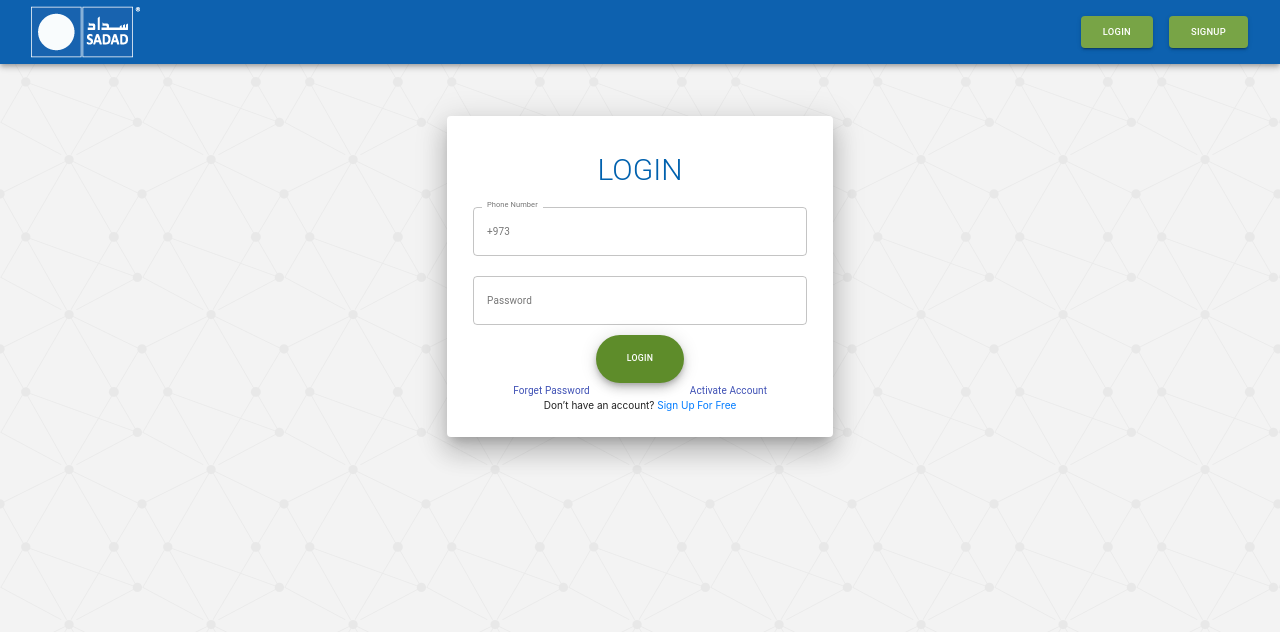
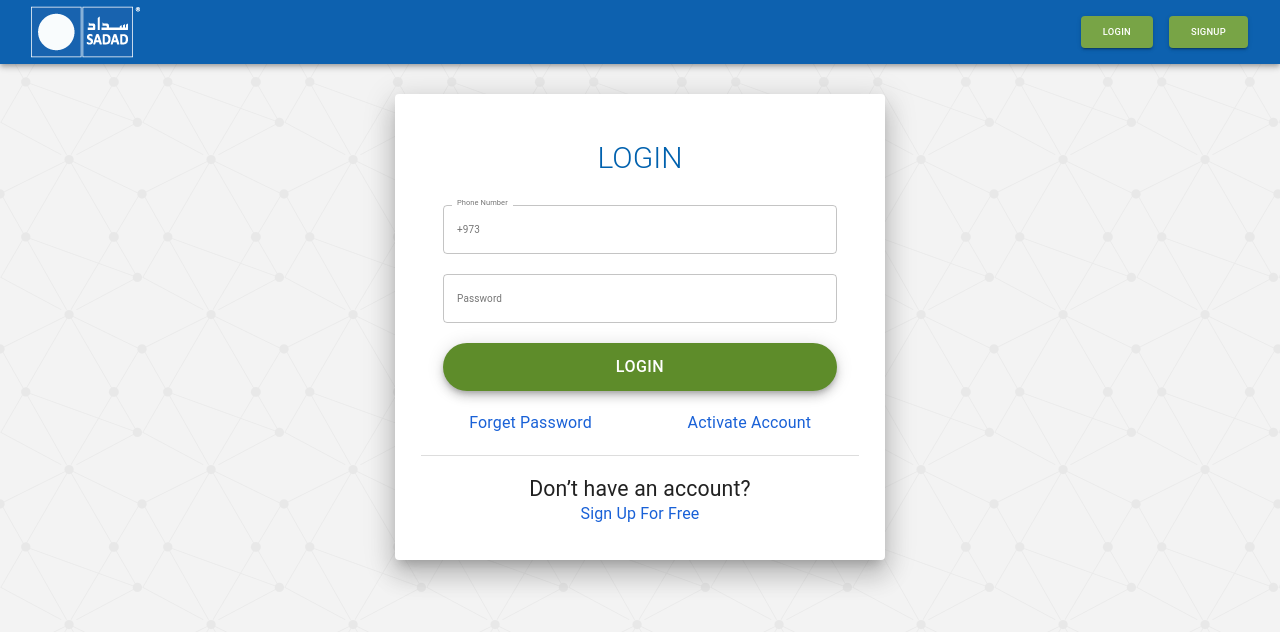
Before and after one commit to FatimaGillaniShah/Web-Payment, a React (Create React App) app: page /login in a window 1280 px wide. Shown: the top 632 px of the page. Built offline with nearby package versions, Linux system fonts and the light colour scheme; no server answers.

Commit message:
Revamp > AddToCart, SP, SG, Login

```diff
--- a/src/components/AddToCart.js
+++ b/src/components/AddToCart.js
@@ -4,10 +4,9 @@ import { connect } from 'react-redux';
 import _ from 'lodash';
 import Card from '@material-ui/core/Card';
 import CardContent from '@material-ui/core/CardContent';
-import { Grid, Container, CardActions } from '@material-ui/core';
+import { Grid, Container, CardActions, FormControl } from '@material-ui/core';
 import TextField from '@material-ui/core/TextField';
 import Fab from '@material-ui/core/Fab';
-import NavigationIcon from '@material-ui/icons/Navigation';
 import InputAdornment from '@material-ui/core/InputAdornment';
 
 const styles = {
@@ -34,9 +33,16 @@ const styles = {
     cardGrid: {
         margin: 'auto'
     },
+    SelectCardText:{
+        color:'#1961d7',
+        fontSize:'medium'
+    },
     AddToCartBtn: {
         margin: 'auto',
-        backgroundColor: '#5E8C2A'
+        backgroundColor: '#5E8C2A',
+        marginBottom:'10%',
+        width:'60%',
+        fontSize:'medium'
     },
     extendedIcon: {
         marginRight: 'theme.spacing(1)',
@@ -45,8 +51,13 @@ const styles = {
 
       },
       textField: {
-        width: 200,
+        width: '90%'
       }
+      ,
+      CardContentSegments: {
+        padding: '20px'
+      },
+
 
 }
 
@@ -302,27 +313,31 @@ class AddToCart extends Component {
         }
         return (
 
-            <Container maxWidth="xl">
-                <Grid container>
+            <Container xl={12}>
+                <Grid container spacing={10}>
                     <Grid item xs={12} sm={12} md={6} lg={6} xl={6} style={styles.cardGrid}>
-
                         <Card elevation={16} style={styles.card}>
-
-                            <img src={serviceImage} alt="Img" />
-                            <CardContent style={styles.content}>
-
+                            <CardContent>
+                                <Fragment>
+                                    <Grid>
+                                        <Grid item style={styles.CardContentSegments}>
+                                        <img src={serviceImage} alt="Img" />
+                                        </Grid>
+                                    </Grid>
+                                </Fragment>
                                 {servicePaymentTargets !== null && servicePaymentTargets !== undefined ? (
 
                                     servicePaymentTargetsArray.map(e =>
 
-                                        <div className="form-group" key={e}>
-                                            <label>Phone Number*</label>
-                                            <fieldset>
-                                                {this.inputForTarget(e)}
-                                            </fieldset>
-                                            <span className="field-validation-valid" data-valmsg-for="@target.Key" data-valmsg-replace="true"></span>
-                                        </div>
+                                        <Fragment>
 
+                                            <Grid>
+                                                <Grid item key={e} style={styles.CardContentSegments}>
+                                                    {this.inputForTarget(e)}
+                                                </Grid>
+                                            </Grid>
+                                        <span className="field-validation-valid" data-valmsg-for="@target.Key" data-valmsg-replace="true"></span>
+                                        </Fragment>
                                     )
 
                                 ) : (
@@ -332,33 +347,59 @@ class AddToCart extends Component {
 
                                 {fixedAmounts.length > 0 ? (
                                     <Fragment>
+                                        <Grid>
+                                            <Grid item style={styles.CardContentSegments}>
                                         <input id="amount" name="amount" type="hidden" value="1.000" />
                                         <fieldset>
-                                            <label>Select Cards*</label>
+                                            <label style={styles.SelectCardText}>Select Card*</label>
                                             <div className="add-demo">
                                                 {
                                                     fixedAmounts.map(e =>
-                                                        <a id="focusmeplease" onClick={(data) => this.amount(e, data)} className="waves-effect waves-block fixedAmountChoice" key={e} value={e}>BHD {e}</a>
+                                                        <a onClick={(data) => this.amount(e, data)} key={e} value={e}>BHD {e}</a>
                                                     )
                                                 }
                                             </div>
                                         </fieldset>
+                                        </Grid>
+                                        <Grid item style={styles.CardContentSegments}>
 
-                                        <TextField id="quantity" label="Quantity" type="number" value={this.state.quantity} onChange={this.updateInput} />
-
+                                        <TextField
+                                        id="quantity"
+                                        label="Quantity"
+                                        type="number"
+                                        style={styles.textField}
+                                        value={this.state.quantity}
+                                        onChange={this.updateInput}
+                                        variant="outlined"
+                                        />
+                                        </Grid>
+                                        </Grid>
                                     </Fragment>
 
                                 ) : (
 
                                         <Fragment>
-                                            <TextField id="amount" ref="amount" label="Amount" type="number" value={this.state.amount} onChange={this.updateAmount} />
+                                            <Grid>
+                                                <Grid item style={styles.CardContentSegments}>
+                                            <TextField
+                                                label="Amount"
+                                                id="amount"
+                                                type="number"
+                                                ref="amount"
+                                                value={this.state.amount}
+                                                style={styles.textField}
+                                                onChange={this.updateAmount}
+                                                variant="outlined"
+                                            />
+                                            </Grid>
+                                            </Grid>
+
                                         </Fragment>
 
                                     )}
                             </CardContent>
                             <CardActions>
                                 <Fab variant="extended" color="primary" aria-label="add" style={styles.AddToCartBtn} onClick={() => this.saveIntoCart(serviceObject)}>
-                                    <NavigationIcon style={styles.extendedIcon} />
                                     Add To Cart
                                 </Fab>
                             </CardActions>
@@ -366,10 +407,10 @@ class AddToCart extends Component {
                     </Grid>
                 </Grid>
 
+                </Container>
 
 
-
-                {/* <div className="AddToCart">
+                /* <div className="AddToCart">
                 <div className="header-logo">
                     <img src={serviceImage} className="img-responsive" alt="ServiceImg" />
                 </div>
@@ -458,8 +499,8 @@ class AddToCart extends Component {
                     </div>
                     <div className="AddToCartFormFooter"></div>
                 </form>
-            </div> */}
-            </Container>
+            </div> */
+
         );
 
     }
--- a/src/components/Home.js
+++ b/src/components/Home.js
@@ -35,9 +35,7 @@ const styles = {
   LinkText: {
     color: 'white',
     cursor: 'pointer'
-  },
-
-
+  }
 }
 
 
--- a/src/components/Login.js
+++ b/src/components/Login.js
@@ -1,4 +1,4 @@
-import React, { Component } from 'react';
+import React, { Component, Fragment } from 'react';
 import '../content/css/login.css';
 import { LoginRequestInfo } from '../api/ApiCalls';
 import _ from 'lodash';
@@ -14,56 +14,33 @@ import InputAdornment from '@material-ui/core/InputAdornment';
 import Link from '@material-ui/core/Link';
 
 const styles = {
-    card: {
-        width: '67%',
-        margin: 'auto'
+    mainGrid: {
+        margin:'auto',
+        marginTop:'30px',
       },
-    media: {
-        height: 0,
-        paddingTop: '56.25%'
+      Card:{
+          width:'85%',
+          margin:'auto'
       },
-    avatarEven: {
-        backgroundColor: '#1cc1f7'
+      CardSegments: {
+        padding:'10px'
       },
-    avatarOdd: {
-        backgroundColor: '#1961d7'
+      CardSegmentSeparator: {
+        borderBottom:'1px solid #ddd'
       },
-    avatarImage: {
-        maxWidth: '85%'
+      CardFields:{
+          width:'90%'
       },
-    LinkText: {
-        color: 'black'
-    },
-    cardGrid: {
-        margin: 'auto',
-        paddingTop: '7%'
-    },
-    AddToCartBtn: {
+      LoginBtn: {
           margin: 'auto',
           backgroundColor: '#5E8C2A',
-        width:'25%'
+          width:'90%',
+          fontSize:'medium'
       },
-    extendedIcon: {
-        marginRight: 'theme.spacing(1)',
-    },
-    margin: {
-
-    },
-    withoutLabel: {
-
-    },
-    textField: {
-        width: 200,
-    },
-    root: {
-        display: 'flex',
-        flexWrap: 'wrap',
-    },
-    FormControl: {
-        width: '100%',
-        padding: '10px'
+      LinkText:{
+        color:'#1961d7',
+        fontSize: 'medium'
       }
-
 }
 
 const initialState = {
@@ -216,52 +193,67 @@ class Login extends Component {
 
             <Container xl={12}>
                 <Grid container spacing={10}>
-                    <Grid item xs={12} sm={12} md={6} lg={6} xl={6} style={styles.cardGrid}>
-                        <Card elevation={16} style={styles.card}>
+                    <Grid item xs={11} sm={11} md={8} lg={6} xl={6} style={styles.mainGrid}>
+                        <Card elevation={16} style={styles.Card}>
                             <CardContent>
+                                <Grid>
+                                    <Grid item style={styles.CardSegments}>
                                         <Typography gutterBottom variant="h3" component="h2" style={{color:'#0061ae', fontWeight:'300'}}>LOGIN</Typography>
+                                    </Grid>
 
-                                <FormControl style={styles.FormControl}>
+                                    <Grid item style={styles.CardSegments}>
                                         <TextField
                                             label="Phone Number"
                                             variant="outlined"
-                                        InputProps={{
-                                            startAdornment: <InputAdornment position="start">+973</InputAdornment>,
-                                        }}
+                                            type="text"
+                                            InputProps={{startAdornment: <InputAdornment position="start">+973</InputAdornment>}}
                                             name='phone'
                                             value={this.state.msisdn}
                                             onChange={this.handleChange}
+                                            style={styles.CardFields}
                                         />
                                         {this.state.phoneError ? <div className='alert alert-danger' style={{ fontSize: '15px' }}>{this.state.phoneError}</div> : null}
+                                    </Grid>
 
-                                </FormControl>
-
-                                <FormControl style={styles.FormControl}>
+                                    <Grid item style={styles.CardSegments}>
                                         <TextField
                                             label="Password"
                                             variant="outlined"
                                             type="password"
+                                            name='password'
                                             value={this.state.password}
                                             onChange={this.handleChange}
+                                            style={styles.CardFields}
                                         />
                                     {this.state.passwordError ? <div className='alert alert-danger' style={{ fontSize: '15px' }}>{this.state.passwordError}</div> : null}
-                                </FormControl>
+                                    </Grid>
 
-                                <FormControl style={{width:'100%', margin:'auto'}}>
-                                <Fab variant="extended" color="primary" aria-label="add" style={styles.AddToCartBtn}  onClick={this.login}>
-                                    Login
-                                </Fab>
-                                </FormControl>
+                                    <Grid item style={styles.CardSegments}>
+                                        <Fab variant="extended" color="primary" aria-label="add" style={styles.LoginBtn}  onClick={this.login}>Login</Fab>
+                                    </Grid>
 
-                                <FormControl style={{width:'50%', margin:'auto'}}>
-                                    <Link href="/forgetPassword/"><Typography>Forget Password</Typography></Link>
-                                </FormControl>
-                                <FormControl style={{width:'50%', margin:'auto'}}>
-                                    <Link href="/activateAccount/"><Typography>Activate Account</Typography></Link>
-                                </FormControl>
-                                <FormControl>
-                                <div className="footer" >Don’t have an account? <a href="/signup">Sign Up For Free</a></div>
-                                </FormControl>
+                                    <Grid item style={styles.CardSegments}>
+
+                                        <Grid container>
+                                            <Grid item xs={12} sm={12} md={12} lg={6} xl={6}>
+                                                <Link href="/forgetPassword/"><Typography style={styles.LinkText}>Forget Password</Typography></Link>
+                                            </Grid>
+                                            <Grid item xs={12} sm={12} md={12} lg={6} xl={6}>
+                                                <Link href="/activateAccount/"><Typography style={styles.LinkText}>Activate Account</Typography></Link>
+                                            </Grid>
+                                        </Grid>
+
+                                    </Grid>
+                                    <Grid item style={styles.CardSegments}>
+                                        <Typography style={styles.CardSegmentSeparator}></Typography>
+                                    </Grid>
+
+                                    <Grid item style={styles.CardSegments}>
+                                        <Typography variant='h4'>Don’t have an account?<Link href="/signup/"><Typography style={styles.LinkText}>Sign Up For Free</Typography></Link></Typography>
+                                    </Grid>
+                                </Grid>
+
+
                             </CardContent>
                         </Card>
                     </Grid>
--- a/src/components/ServiceProvider.js
+++ b/src/components/ServiceProvider.js
@@ -2,34 +2,37 @@ import React, { Component } from 'react';
 import { connect } from 'react-redux';
 import { validateLogin } from '../components/common/common';
 import _ from 'lodash';
-import {Grid, Container, Typography, Card} from '@material-ui/core';
+import {Grid, Container, CardMedia,CardHeader,Avatar, Card} from '@material-ui/core';
 
 const styles = {
-  paper1: {
-    display: 'block',
-    position: 'relative',
-    marginTop: '30px',
-    marginBottom: '15px',
-    border: 'solid 10px #fff',
-    color: 'white'
+  card: {
+    maxWidth: '345',
+    marginTop:'30px'
   },
-  paper2: {
-    display: 'block',
-    position: 'relative',
-    marginTop: '15px',
-    marginBottom: '15px',
-    background: '#0061ae',
-    border: 'solid 10px #fff',
-    color: 'white'
+  media: {
+    height: 0,
+    paddingTop: '56.25%'
   },
-  paperImg: {
-    color: 'black',
-    maxWidth: '100%',
-    borderBottom: 'solid 1px #ddd'
+  avatarEven: {
+    backgroundColor: '#1cc1f7',
+    textAlign:'left',
+    color:'white',
+    fontFamily: 'inherit',
+    fontSize: '18px'
   },
-  paperHeading: {
-    color: 'black',
-    marginTop: '10px'
+  avatarOdd: {
+    backgroundColor: '#1961d7',
+    textAlign:'left',
+    color:'white',
+    fontFamily: 'inherit',
+    fontSize: '18px'
+  },
+  avatarImage: {
+    maxWidth: '85%'
+  },
+  LinkText: {
+    color: 'white',
+    cursor: 'pointer'
   }
 }
 
@@ -94,6 +97,15 @@ class ServiceProvider extends Component {
     }
   }
 
+  ChangeColor(i) {
+    if (i % 2 === 0) {
+      return true;
+    }
+    else {
+      return false;
+    }
+  }
+
   render() {
 
     var Id = this.props.match.params.id;
@@ -101,13 +113,27 @@ class ServiceProvider extends Component {
     this.prepareDataToRender(Id);
 
     return (
-      <Container maxWidth="false">
+
+<Container maxWidth="xl">
         <Grid container spacing={3}>
           {this.state.servicesOrGroups.map((e, i) =>
-            <Grid item xs={12} sm={6} md={4} lg={3}>
-              <Card elevation={16} style={styles.paper1} onClick={() => this.validateGroupsForServices(e)}>
-                <img alt="img" src={e.iconUrl} style={styles.paperImg} />
-                <Typography variant="h4" style={styles.paperHeading}>{e.name}</Typography>
+            <Grid item xs={12} sm={6} md={4} lg={3} key={i}>
+              <Card elevation={16} style={styles.card} onClick={() => this.validateGroupsForServices(e)}>
+                  <CardMedia
+                    style={styles.media}
+                    image={e.iconUrl}
+                    title={e.name}
+                  />
+                  <CardHeader
+                  avatar={
+                    <Avatar aria-label="recipe" style={this.ChangeColor(i) ? styles.avatarEven : styles.avatarOdd}>
+                      <img alt="img" src={e.iconUrl} style={styles.avatarImage} />
+                    </Avatar>}
+                    titleTypographyProps={{ variant: 'h4', }}
+                    disableTypography={true}
+                    style={this.ChangeColor(i) ? styles.avatarEven : styles.avatarOdd}
+                    title={e.name}
+                  />
               </Card>
             </Grid>
           )}
--- a/src/components/SubGroups.js
+++ b/src/components/SubGroups.js
@@ -1,34 +1,37 @@
 import React, { Component } from 'react';
 import { connect } from 'react-redux';
 import _ from 'lodash';
-import {Grid, Container, Typography, Card} from '@material-ui/core';
+import {Grid, Container, CardHeader, Card, Avatar, CardMedia} from '@material-ui/core';
 
 const styles = {
-  paper1: {
-    display: 'block',
-    position: 'relative',
-    marginTop: '15px',
-    marginBottom: '15px',
-    border: 'solid 10px #fff',
-    color: 'white'
+  card: {
+    maxWidth: '345',
+    marginTop:'30px'
   },
-  paper2: {
-    display: 'block',
-    position: 'relative',
-    marginTop: '15px',
-    marginBottom: '15px',
-    background: '#0061ae',
-    border: 'solid 10px #fff',
-    color: 'white'
+  media: {
+    height: 0,
+    paddingTop: '56.25%'
   },
-  paperImg: {
-    color: 'black',
-    maxWidth: '100%',
-    borderBottom: 'solid 1px #ddd'
+  avatarEven: {
+    backgroundColor: '#1cc1f7',
+    textAlign:'left',
+    color:'white',
+    fontFamily: 'inherit',
+    fontSize: '18px'
   },
-  paperHeading: {
-    color: 'black',
-    marginTop: '10px'
+  avatarOdd: {
+    backgroundColor: '#1961d7',
+    textAlign:'left',
+    color:'white',
+    fontFamily: 'inherit',
+    fontSize: '18px'
+  },
+  avatarImage: {
+    maxWidth: '85%'
+  },
+  LinkText: {
+    color: 'white',
+    cursor: 'pointer'
   }
 }
 
@@ -77,17 +80,39 @@ class ServiceProvider extends Component {
     }}
   }
 
+  ChangeColor(i) {
+    if (i % 2 === 0) {
+      return true;
+    }
+    else {
+      return false;
+    }
+  }
+
   render() {
     var Id = this.props.match.params.id;
     this.prepareDataToRender(Id);
     return (
-      <Container maxWidth="false">
+      <Container maxWidth="xl">
         <Grid container spacing={3}>
           {this.state.servicesOrGroups.map((e, i) =>
-            <Grid item xs={12} sm={6} md={4} lg={3}>
-              <Card elevation={16} style={styles.paper1} onClick={() => this.validateGroupsForServices(e)}>
-                <img alt="img" src={e.iconUrl} style={styles.paperImg} />
-                <Typography variant="h4" style={styles.paperHeading}>{e.identifier}</Typography>
+            <Grid item xs={12} sm={6} md={4} lg={3} key={i}>
+              <Card elevation={16} style={styles.card} onClick={() => this.validateGroupsForServices(e)}>
+                  <CardMedia
+                    style={styles.media}
+                    image={e.iconUrl}
+                    title={e.identifier}
+                  />
+                  <CardHeader
+                  avatar={
+                    <Avatar aria-label="recipe" style={this.ChangeColor(i) ? styles.avatarEven : styles.avatarOdd}>
+                      <img alt="img" src={e.iconUrl} style={styles.avatarImage} />
+                    </Avatar>}
+                    titleTypographyProps={{ variant: 'h4', }}
+                    disableTypography={true}
+                    style={this.ChangeColor(i) ? styles.avatarEven : styles.avatarOdd}
+                    title={e.identifier}
+                  />
               </Card>
             </Grid>
           )}
```
Lines whose indentation alone changed are shown as unchanged.
